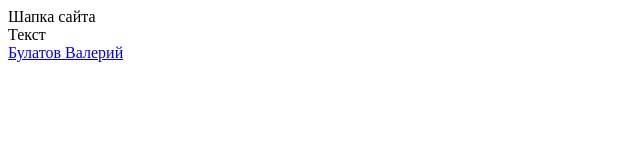
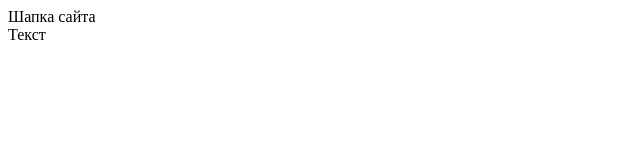
Before and after one commit to Varishok/WorkWithGit, a plain HTML site: page index.html in a window 1280 px wide. Shown: the whole page, without its empty margins (0-640 px from the left). Drawn offline with nearby package versions, Linux system fonts and the light colour scheme.

Commit message:
Delete dev url in footer

```diff
--- a/index.html
+++ b/index.html
@@ -14,7 +14,6 @@
 </header>
 Текст
 <footer>
-<a href="#">Булатов Валерий</a>
 </footer>
 </body>
 </html>
```
